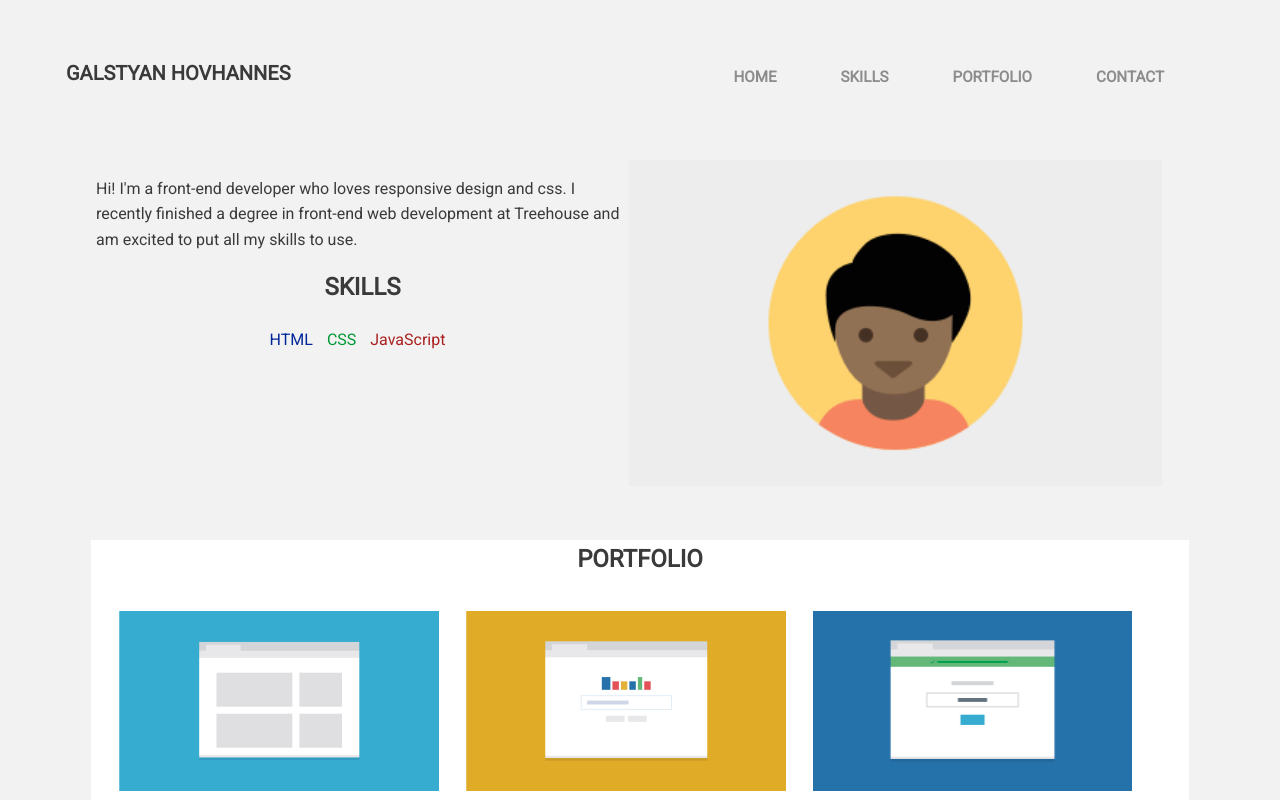
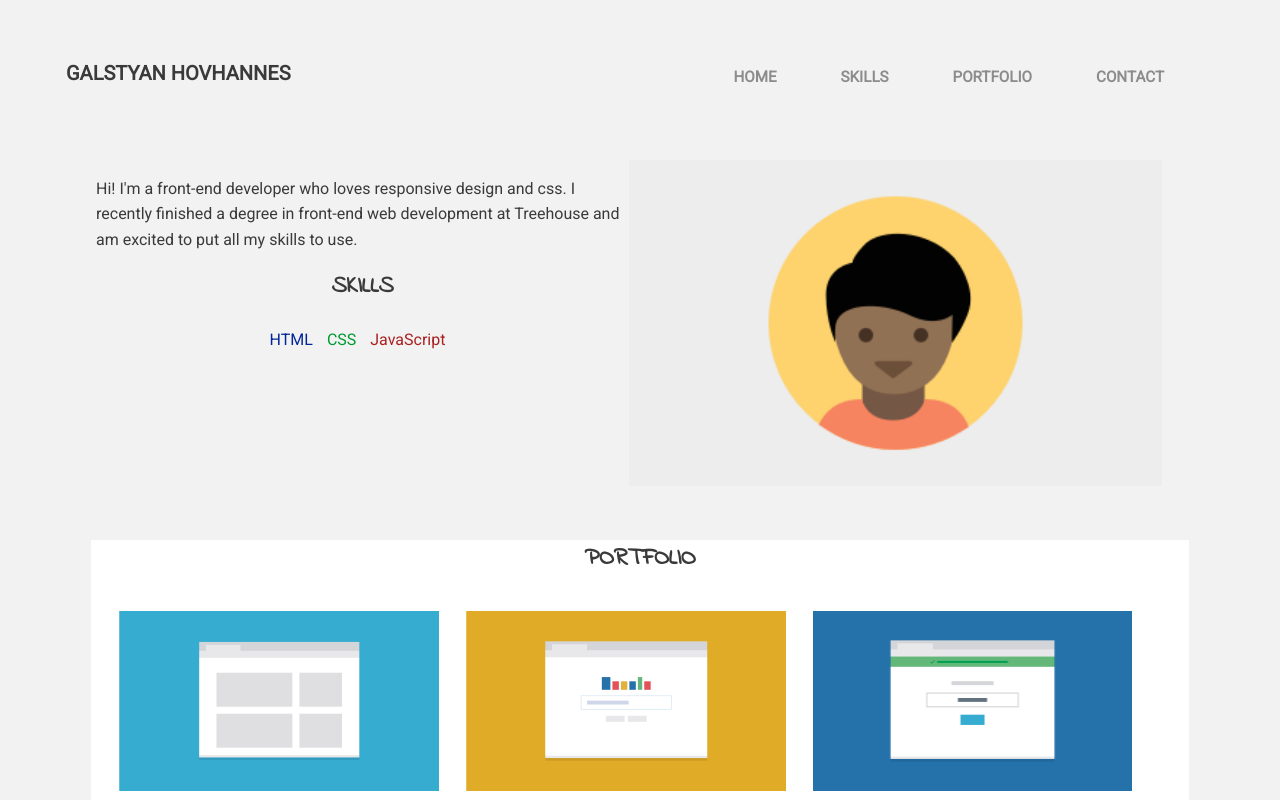
Before and after one commit to hgalstyan/responsive_layout, a plain HTML site: page index.html in a window 1280 px wide. Shown: the top 800 px of the page. Drawn offline with Linux system fonts and the light colour scheme.

Commit message:
added a new font to h2

```diff
--- a/css/styles.css
+++ b/css/styles.css
@@ -19,6 +19,10 @@ a {
 
 a:hover {
 	color: #093a58;
+}
+
+h2 {
+	font-family: 'Indie Flower', cursive;
 }
 
 h2,
--- a/index.html
+++ b/index.html
@@ -7,6 +7,7 @@
   	 	<link rel="stylesheet" href="css/normalize.css">
   	<link rel="stylesheet" href="css/styles.css">
   	<link href="https://fonts.googleapis.com/css?family=Roboto" rel="stylesheet">
+  	<link href="https://fonts.googleapis.com/css?family=Indie+Flower" rel="stylesheet">
 </head>
 <body>
 	<header class="main-header">
```
